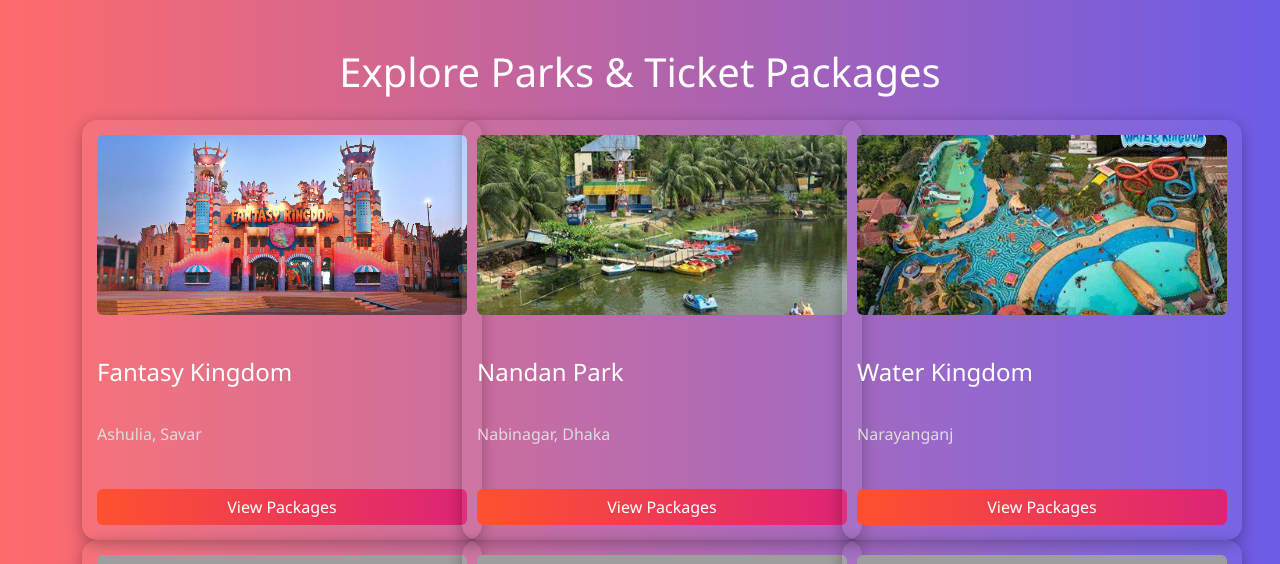
After one commit to Muhtasim-Masum-Hasnayen/Ticket_Management_System, a PHP site: page /Parks.php in a window 1280 px wide. The commit adds this page. Shown: the top 564 px of the page. Run offline with PHP 8.4, Linux system fonts and the light colour scheme; a stand-in replaces the project's code that opens the database connection; grey boxes are pictures that could not be loaded.

Commit message:
First Commit

```diff
--- /dev/null
+++ b/Parks.php
@@ -0,0 +1,281 @@
+<!DOCTYPE html>
+<html lang="en">
+
+<head>
+  <meta charset="UTF-8">
+  <meta name="viewport" content="width=device-width, initial-scale=1.0">
+  <title>Parks - SmartTicket</title>
+  <link href="https://cdn.jsdelivr.net/npm/bootstrap@5.3.0/dist/css/bootstrap.min.css" rel="stylesheet">
+  <link href="https://cdn.jsdelivr.net/npm/bootstrap-icons@1.10.5/font/bootstrap-icons.css" rel="stylesheet">
+  <style>
+    body {
+      background: linear-gradient(to right, #ff6b6b, #6c5ce7);
+      color: #fff;
+      font-family: 'Segoe UI', sans-serif;
+    }
+
+    .park-card {
+      width: 400px;
+      height: 420px;
+      background: rgba(255, 255, 255, 0.05);
+      border-radius: 15px;
+      padding: 15px;
+      box-shadow: 0 4px 15px rgba(0, 0, 0, 0.3);
+      transition: transform 0.3s ease;
+      display: flex;
+      flex-direction: column;
+      justify-content: space-between;
+    }
+
+    .park-card:hover {
+      transform: scale(1.02);
+    }
+
+    .package-card {
+      background-color: rgba(255, 255, 255, 0.07);
+      border-radius: 12px;
+      padding: 20px;
+      margin: 15px 0;
+    }
+    .park-card img {
+      width: 100%;
+      height: 180px;
+      object-fit: cover;
+      border-radius: 10px;
+    }
+
+
+    .btn-gradient {
+      background: linear-gradient(to right, #ff512f, #dd2476);
+      border: none;
+      color: white;
+    }
+
+    .btn-gradient:hover {
+      background: linear-gradient(to right, #dd2476, #ff512f);
+    }
+
+    .text-muted-light {
+      color: #ddd;
+    }
+  </style>
+</head>
+
+<body>
+  <div class="container py-5">
+    <h1 class="text-center mb-4">Explore Parks & Ticket Packages</h1>
+
+    <!-- Featured Parks -->
+    <div class="row">
+      <!-- Example Park Card -->
+      <div class="col-md-6 col-lg-4">
+        <div class="park-card">
+          <img src="Fantasy.jpg" class="img-fluid rounded mb-3" alt="Fantasy Kingdom">
+          <h4>Fantasy Kingdom</h4>
+          <p class="text-muted-light">Ashulia, Savar</p>
+          <button class="btn btn-gradient w-100" data-bs-toggle="collapse" data-bs-target="#fantasyPackages">View Packages</button>
+
+          <div class="collapse mt-3" id="fantasyPackages">
+            <div class="package-card">
+              <h5>🎓 Student Package</h5>
+              <p>৳400 per person. ID required. Includes 5 rides.</p>
+              <button class="btn btn-outline-light btn-sm">Book Now</button>
+            </div>
+            <div class="package-card">
+              <h5>💑 Couple Package</h5>
+              <p>৳800 for 2 persons. Free photo booth & drink.</p>
+              <button class="btn btn-outline-light btn-sm">Book Now</button>
+            </div>
+            <div class="package-card">
+              <h5>👨‍👩‍👧‍👦 Family Package</h5>
+              <p>৳1800 for 5 members. Includes lunch & ride pass.</p>
+              <button class="btn btn-outline-light btn-sm">Book Now</button>
+            </div>
+            <div class="package-card">
+              <h5>🏢 Corporate Package</h5>
+              <p>৳5000 for 10 members. Free lounge & event support.</p>
+              <button class="btn btn-outline-light btn-sm">Book Now</button>
+            </div>
+          </div>
+        </div>
+      </div>
+
+      <!-- Add more park cards here -->
+      <div class="col-md-6 col-lg-4">
+        <div class="park-card">
+          <img src="Nandan.jpg" class="img-fluid rounded mb-3" alt="Nandan Park">
+          <h4>Nandan Park</h4>
+          <p class="text-muted-light">Nabinagar, Dhaka</p>
+          <button class="btn btn-gradient w-100" data-bs-toggle="collapse" data-bs-target="#nandanPackages">View Packages</button>
+
+          <div class="collapse mt-3" id="nandanPackages">
+            <div class="package-card">
+              <h5>🎓 Student Package</h5>
+              <p>৳350 per person. Includes entry & 3 rides.</p>
+              <button class="btn btn-outline-light btn-sm">Book Now</button>
+            </div>
+            <div class="package-card">
+              <h5>💑 Couple Package</h5>
+              <p>৳750 for 2. Romantic ride + lunch combo.</p>
+              <button class="btn btn-outline-light btn-sm">Book Now</button>
+            </div>
+            <div class="package-card">
+              <h5>👨‍👩‍👧‍👦 Family Package</h5>
+              <p>৳1600 family ticket. Includes water zone.</p>
+              <button class="btn btn-outline-light btn-sm">Book Now</button>
+            </div>
+            <div class="package-card">
+              <h5>🏢 Corporate Package</h5>
+              <p>৳4500 for 8. Meeting space & buffet included.</p>
+              <button class="btn btn-outline-light btn-sm">Book Now</button>
+            </div>
+          </div>
+        </div>
+      </div>
+
+
+      <!-- Water Kingdom -->
+      <div class="col-md-6 col-lg-4">
+        <div class="park-card">
+          <img src="WaterKingdom.jpg" class="img-fluid rounded mb-3" alt="Water Kingdom">
+          <h4>Water Kingdom</h4>
+          <p class="text-muted-light">Narayanganj</p>
+          <button class="btn btn-gradient w-100" data-bs-toggle="collapse" data-bs-target="#waterPackages">View Packages</button>
+
+          <div class="collapse mt-3" id="waterPackages">
+            <div class="package-card">
+              <h5>🎓 Student Package</h5>
+              <p>৳350 per person. ID required. Includes water slides & wave pool.</p>
+              <button class="btn btn-outline-light btn-sm">Book Now</button>
+            </div>
+            <div class="package-card">
+              <h5>💑 Couple Package</h5>
+              <p>৳750 for 2 persons. Romantic tube ride & snack voucher.</p>
+              <button class="btn btn-outline-light btn-sm">Book Now</button>
+            </div>
+            <div class="package-card">
+              <h5>👨‍👩‍👧‍👦 Family Package</h5>
+              <p>৳1600 for 5 members. All-day pass + kid zone access.</p>
+              <button class="btn btn-outline-light btn-sm">Book Now</button>
+            </div>
+            <div class="package-card">
+              <h5>🏢 Corporate Package</h5>
+              <p>৳4800 for 10 people. Reserved cabana & team activities.</p>
+              <button class="btn btn-outline-light btn-sm">Book Now</button>
+            </div>
+          </div>
+        </div>
+      </div>
+
+      <!-- Mana Bay Water Park -->
+      <div class="col-md-6 col-lg-4">
+        <div class="park-card">
+          <img src="Mana Bay.jpg" class="img-fluid rounded mb-3" alt="Mana Bay Water Park">
+          <h4>Mana Bay Water Park</h4>
+          <p class="text-muted-light">Ghatail, Tangail</p>
+          <button class="btn btn-gradient w-100" data-bs-toggle="collapse" data-bs-target="#manaPackages">View Packages</button>
+
+          <div class="collapse mt-3" id="manaPackages">
+            <div class="package-card">
+              <h5>🎓 Student Package</h5>
+              <p>৳450 per student. Free locker, includes slides & rain dance.</p>
+              <button class="btn btn-outline-light btn-sm">Book Now</button>
+            </div>
+            <div class="package-card">
+              <h5>💑 Couple Package</h5>
+              <p>৳900 for 2. Couple cabana + ice cream voucher.</p>
+              <button class="btn btn-outline-light btn-sm">Book Now</button>
+            </div>
+            <div class="package-card">
+              <h5>👨‍👩‍👧‍👦 Family Package</h5>
+              <p>৳2000 for 5. Kids slide area & water shows included.</p>
+              <button class="btn btn-outline-light btn-sm">Book Now</button>
+            </div>
+            <div class="package-card">
+              <h5>🏢 Corporate Package</h5>
+              <p>৳5200 for 10. Water volleyball + event decoration.</p>
+              <button class="btn btn-outline-light btn-sm">Book Now</button>
+            </div>
+          </div>
+        </div>
+      </div>
+
+      <!-- Suborno Gram -->
+      <div class="col-md-6 col-lg-4">
+        <div class="park-card">
+          <img src="SubornoGram.jpg" class="img-fluid rounded mb-3" alt="Suborno Gram">
+          <h4>Suborno Gram</h4>
+          <p class="text-muted-light">Kuril, Dhaka</p>
+          <button class="btn btn-gradient w-100" data-bs-toggle="collapse" data-bs-target="#subornoPackages">View Packages</button>
+
+          <div class="collapse mt-3" id="subornoPackages">
+            <div class="package-card">
+              <h5>🎓 Student Package</h5>
+              <p>৳300 per student. Museum tour & cultural show access.</p>
+              <button class="btn btn-outline-light btn-sm">Book Now</button>
+            </div>
+            <div class="package-card">
+              <h5>💑 Couple Package</h5>
+              <p>৳700 for 2. Boating, garden walk & couple photo shoot.</p>
+              <button class="btn btn-outline-light btn-sm">Book Now</button>
+            </div>
+            <div class="package-card">
+              <h5>👨‍👩‍👧‍👦 Family Package</h5>
+              <p>৳1500 for 5. Picnic spot, play zone & snacks included.</p>
+              <button class="btn btn-outline-light btn-sm">Book Now</button>
+            </div>
+            <div class="package-card">
+              <h5>🏢 Corporate Package</h5>
+              <p>৳4500 for 10. Open stage, seminar hall, and catering.</p>
+              <button class="btn btn-outline-light btn-sm">Book Now</button>
+            </div>
+          </div>
+        </div>
+      </div>
+
+      <!-- Narsingdi Dream Holiday Park -->
+      <div class="col-md-6 col-lg-4">
+        <div class="park-card">
+          <img src="NarsingdiDream.jpg" class="img-fluid rounded mb-3" alt="Narsingdi Dream Holiday Park">
+          <h4>Dream Holiday Park</h4>
+          <p class="text-muted-light">Narsingdi</p>
+          <button class="btn btn-gradient w-100" data-bs-toggle="collapse" data-bs-target="#dreamPackages">View Packages</button>
+
+          <div class="collapse mt-3" id="dreamPackages">
+            <div class="package-card">
+              <h5>🎓 Student Package</h5>
+              <p>৳380 per student. Includes adventure zone & train ride.</p>
+              <button class="btn btn-outline-light btn-sm">Book Now</button>
+            </div>
+            <div class="package-card">
+              <h5>💑 Couple Package</h5>
+              <p>৳850 for 2. Private garden table & tea break.</p>
+              <button class="btn btn-outline-light btn-sm">Book Now</button>
+            </div>
+            <div class="package-card">
+              <h5>👨‍👩‍👧‍👦 Family Package</h5>
+              <p>৳1700 for 5. Free photo session & ride bands.</p>
+              <button class="btn btn-outline-light btn-sm">Book Now</button>
+            </div>
+            <div class="package-card">
+              <h5>🏢 Corporate Package</h5>
+              <p>৳4900 for 10. Large picnic spot + logistic support.</p>
+              <button class="btn btn-outline-light btn-sm">Book Now</button>
+            </div>
+          </div>
+        </div>
+      </div>
+
+
+      <!-- Repeat cards for Water Kingdom, Mana Bay, Narshindi Park, Suborno Gram -->
+    </div>
+
+    <div class="text-center mt-5">
+      <p class="text-muted-light">More parks coming soon...</p>
+    </div>
+  </div>
+
+  <script src="https://cdn.jsdelivr.net/npm/bootstrap@5.3.0/dist/js/bootstrap.bundle.min.js"></script>
+</body>
+
+</html>
```
Also changed, not shown: LandingPage.php (+5 -5 lines), Nandan.jpg (added).
